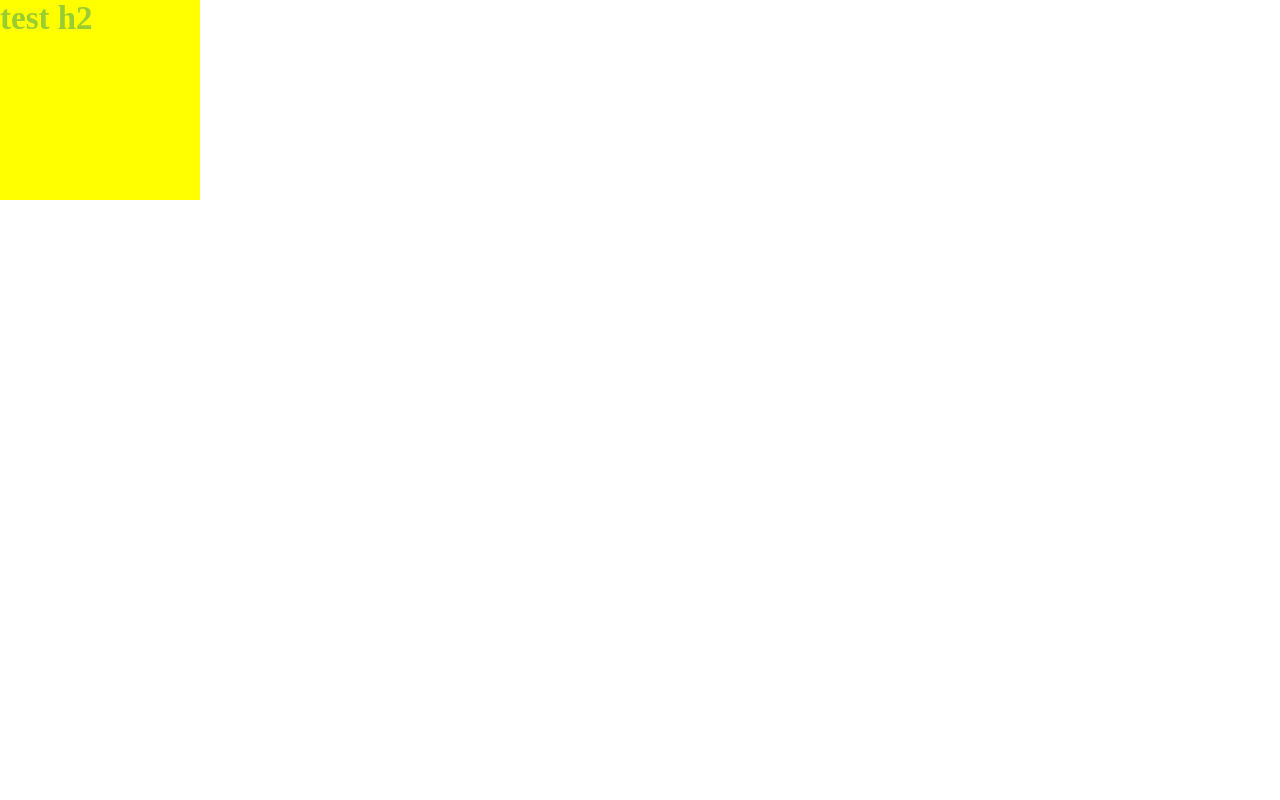
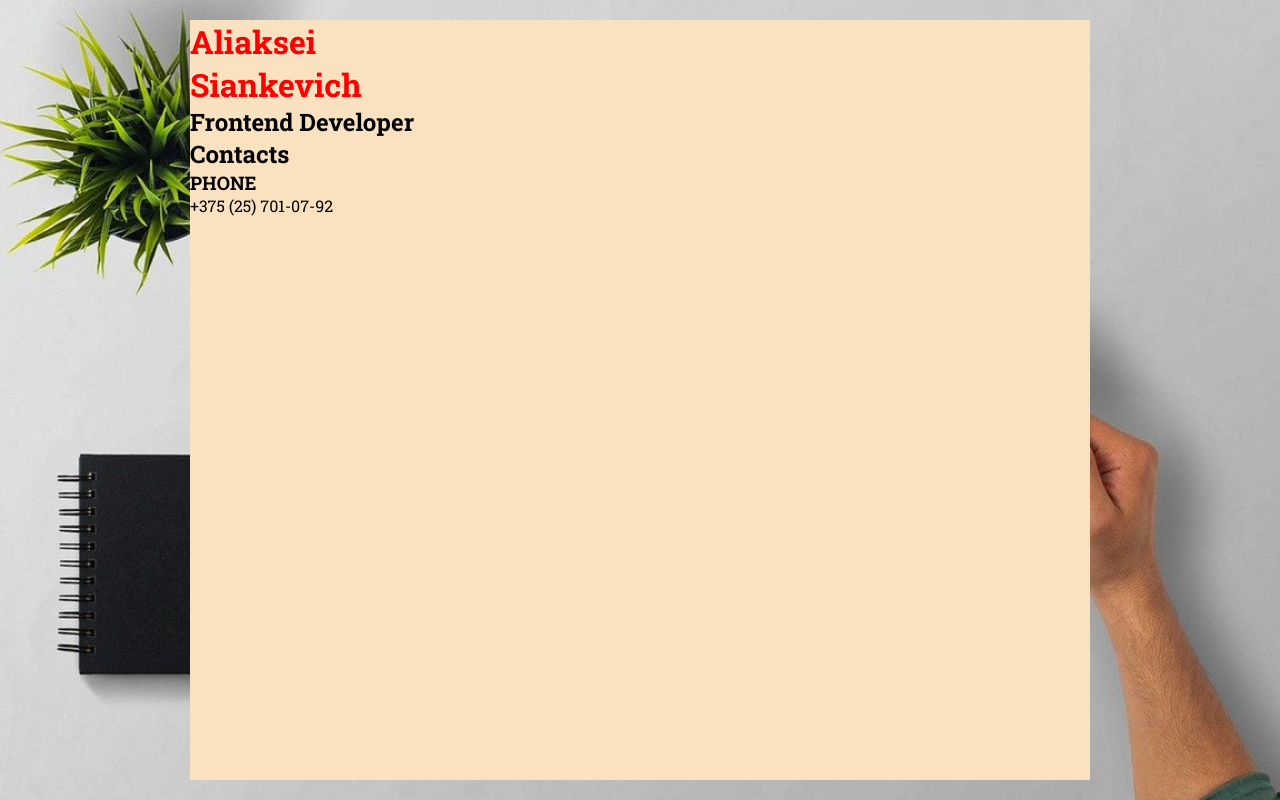
Before and after one commit to MVPmiami/TestTask, a website: page index.html in a window 1280 px wide. Drawn offline with Linux system fonts and the light colour scheme; files that its build step writes are made by us from their sources; files whose address does not match are found by name.

Commit message:
add: add header and contacts

```diff
--- a/index.html
+++ b/index.html
@@ -5,12 +5,38 @@
     <meta http-equiv="X-UA-Compatible" content="IE=edge">
     <meta name="viewport" content="width=device-width, initial-scale=1.0">
     <link rel="stylesheet" href="./bundle.css">
-    <title>Document</title>
+    <title></title>
 </head>
 <body>
-  <div class="block">
-      <h2>test h2</h2>
-  </div>
+    <div class="wrapper-page">
+        <div class="wrapper-CV">
+            <div class="header">
+                <div class="header-avatar"></div>
+                <div class="header-preview">
+                    <h1 class="header-preview-name">Aliaksei <br>Siankevich</h1>
+                    <h2 class="header-preview-profession">Frontend Developer</h2>
+                </div>
+            </div>
+            <div class="main">
+                <div class="left-side">
+                    <div class="contacts">
+                        <h2 class="contacts-header">Contacts</h2>
+                        <div class="row"></div>
+                        <div class="phone">
+                            <div class="phone-data">
+                                <h3 class="phone-data-header">PHONE</h3>
+                                <p class="phone-data-number">+375 (25) 701-07-92</p>
+                            </div>
+                            <div class="phone-ico"></div>
+                        </div>
+                    </div>
+                    <div class="education"></div>
+                    <div class="skills"></div>
+                </div>
+                <div class="right-side"></div>
+            </div>
+        </div>
+    </div>
     <script src="./bundle.js"></script>
 </body>
 </html>
--- a/package.json
+++ b/package.json
@@ -17,11 +17,14 @@
     "babel-loader": "^8.2.2",
     "css-loader": "^5.2.6",
     "cssnano": "^5.0.6",
+    "file-loader": "^6.2.0",
     "html-webpack-plugin": "^5.3.2",
     "mini-css-extract-plugin": "^2.1.0",
+    "node-sass": "^6.0.1",
     "postcss-loader": "^6.1.1",
     "sass": "^1.35.2",
     "sass-loader": "^12.1.0",
+    "style-loader": "^3.2.1",
     "webpack": "^5.44.0",
     "webpack-cli": "^4.7.2",
     "webpack-dev-server": "^3.11.2"
--- a/src/sass/style.scss
+++ b/src/sass/style.scss
@@ -1,14 +1,19 @@
+@import url('https://fonts.googleapis.com/css2?family=Roboto+Slab:wght@400;700&display=swap');
+@import './background.scss';
+@import './wrapperCV.scss';
+@import './header.scss';
+@import './contacts.scss';
+@import './skills.scss';
+@import './education.scss';
+
 *{
     margin: 0;
     padding: 0;
 }
 
-.block{
-    width: 200px;
-    height: 200px;
-    background-color: rgb(34, 221, 59);
-    h2{
-        font-size: 33px;
-        color: rgb(194, 81, 29);
-    }
+body{
+    width: 100vw;
+    height: 100vh;
+    overflow-x: hidden;
+    font-family: 'Roboto Slab', serif;
 }
--- a/webpack.config.js
+++ b/webpack.config.js
@@ -37,16 +37,13 @@ module.exports = {
                         loader: MiniCssExtractPlugin.loader
                     },
                     {
-                        loader: "css-loader",
+                        loader: "css-loader"
                     },
                     {
                         loader: "postcss-loader"
                     },
                     {
-                        loader: "sass-loader",
-                        options: {
-                            implementation: require("sass")
-                        }
+                        loader: "sass-loader"
                     }
                 ]
             },
```
Also changed, not shown: dist/bundle.css, dist/images/6757e0efba98071162cd6520c5782e49.jpg (added), dist/images/83106f3cbbdcaf153ac99a9ff0ddf65d.jpg (added), dist/images/ec120489c35a8e72014165c8411077c6.jpg (added), dist/index.html, 1 other file.
